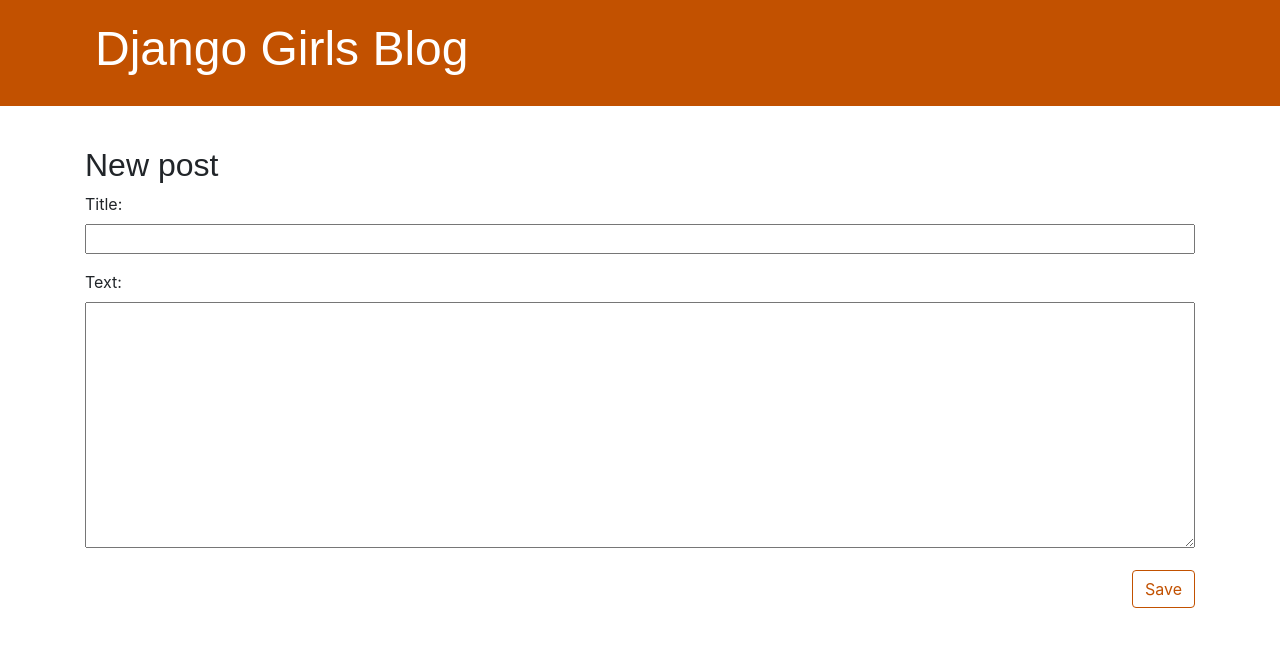
After one commit to Nukufel/DjangoBlog, a Django app: page /post/new/ in a window 1280 px wide. The commit adds this page. Shown: the top 647 px of the page. Run offline with Django 3.2, Linux system fonts and the light colour scheme.

Commit message:
posts can be created and edited

```diff
--- /dev/null
+++ b/blog/forms.py
@@ -0,0 +1,8 @@
+from django import forms
+from .models import Post
+
+class PostForm(forms.ModelForm):
+
+    class Meta:
+         model = Post
+         fields = ('title', 'text',)
--- a/blog/templates/blog/base.html
+++ b/blog/templates/blog/base.html
@@ -11,7 +11,12 @@
         <body>
             <header class="page-header">
               <div class="container">
-                  <h1><a href="/">Django Girls Blog</a></h1>
+                {% if user.is_authenticated %}
+                    <a href="{% url 'post_new' %}" class="top-menu">
+                        {% include './icons/file-earmark-plus.svg' %}
+                    </a>
+                {% endif %}
+                <h1><a href="/">Django Girls Blog</a></h1>
               </div>
             </header>
             <main class="container">
--- /dev/null
+++ b/blog/templates/blog/post_new.html
@@ -0,0 +1,9 @@
+{% extends 'blog/base.html' %}
+
+{% block content %}
+    <h2>New post</h2>
+    <form method="POST" class="post-form">{% csrf_token %}
+        {{ form.as_p }}
+        <button type="submit" class="save btn btn-default">Save</button>
+    </form>
+{% endblock %}
--- a/blog/urls.py
+++ b/blog/urls.py
@@ -4,4 +4,6 @@ from . import views
 urlpatterns = [
     path('', views.post_list, name='post_list'),
     path('post/<int:pk>/', views.post_detail, name='post_detail'),
+    path('post/new/', views.post_new, name='post_new'),
+    path('post/<int:pk>/edit/', views.post_edit, name='post_edit'),
 ]
--- a/blog/views.py
+++ b/blog/views.py
@@ -1,6 +1,7 @@
-from django.shortcuts import render, get_object_or_404
+from django.shortcuts import render, get_object_or_404, redirect
 from django.utils import timezone
 from .models import Post
+from .forms import PostForm
 
 
 def post_list(request):
@@ -10,3 +11,32 @@ def post_list(request):
 def post_detail(request, pk):
     post = get_object_or_404(Post, pk=pk)
     return render(request, 'blog/post_detail.html', {'post': post})
+
+def post_new(request):
+    if request.method == "POST":
+        form = PostForm(request.POST)
+
+        if form.is_valid():
+            post = form.save(commit=False)
+            post.author = request.user
+            post.published_date = timezone.now()
+            post.save()
+            return redirect('post_detail', pk=post.pk)
+
+    else:
+        form = PostForm()
+    return render(request, 'blog/post_new.html', {'form': form})
+
+def post_edit(request, pk):
+    post = get_object_or_404(Post, pk=pk)
+    if request.method == "POST":
+        form = PostForm(request.POST, instance=post)
+        if form.is_valid():
+            post = form.save(commit=False)
+            post.author = request.user
+            post.published_date = timezone.now()
+            post.save()
+            return redirect('post_detail', pk=post.pk)
+    else:
+        form = PostForm(instance=post)
+    return render(request, 'blog/post_new.html', {'form': form})
```
Also changed, not shown: blog/templates/blog/post_detail.html (+7 -0 lines), blog/templates/blog/icons/file-earmark-plus.svg (added), blog/templates/blog/icons/pencil-fill.svg (added).
